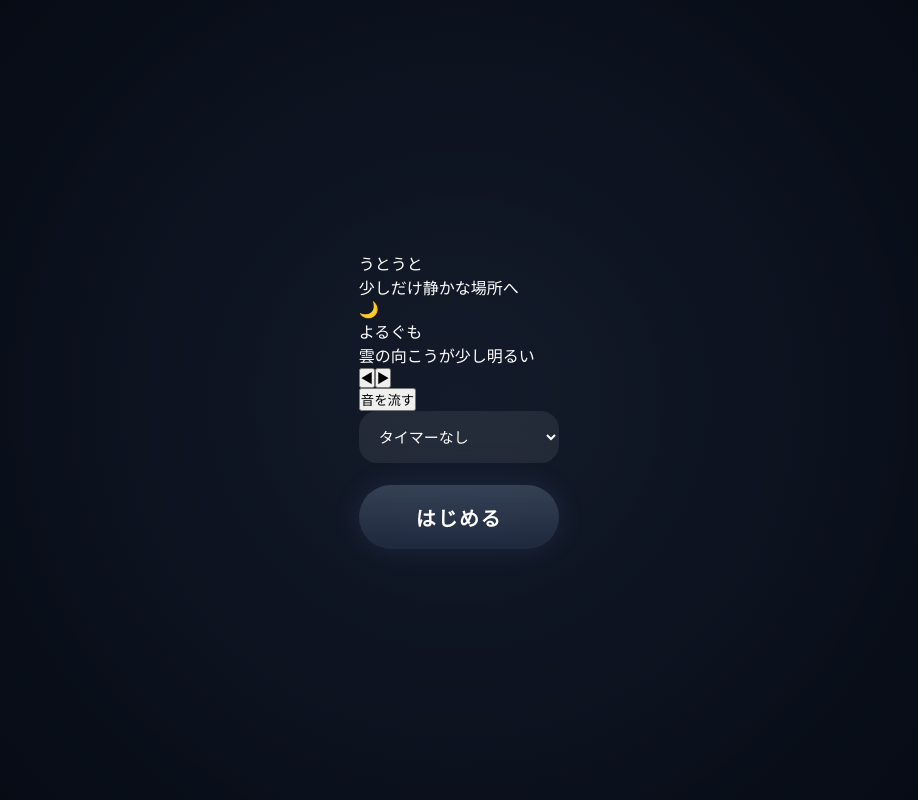
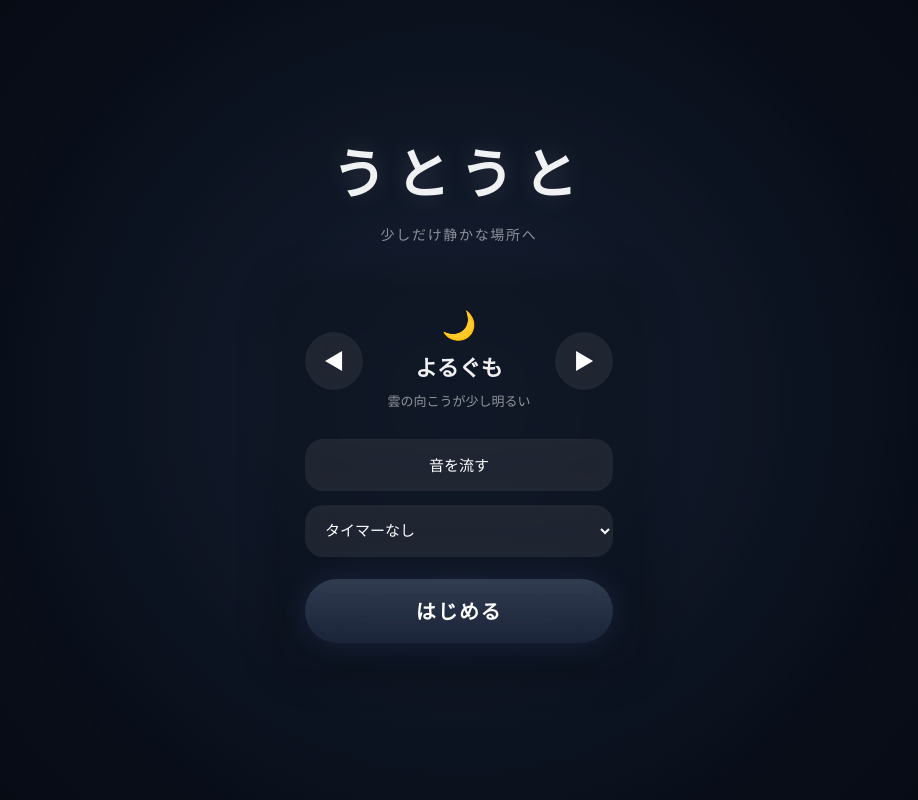
Before and after one commit to skenki01-ui/utouto, a React (Vite) app: page / in a window 1280 px wide. Shown: the whole page, without its empty margins (181-1099 px from the left). Built offline with nearby package versions, Linux system fonts and the light colour scheme.

Commit message:
refine sleep ui controls

```diff
--- a/src/App.jsx
+++ b/src/App.jsx
@@ -8,6 +8,7 @@ import "./index.css";
 import "./App.css";
 
 import StartScreen from "./components/StartScreen.jsx";
+import MenuModal from "./components/MenuModal.jsx";
 
 import modeList from "./data/modeList.js";
 
@@ -19,6 +20,9 @@ export default function App() {
     useState("yorugumo");
 
   const [started, setStarted] =
+    useState(false);
+
+  const [menuOpen, setMenuOpen] =
     useState(false);
 
   const [soundOn, setSoundOn] =
@@ -36,11 +40,8 @@ export default function App() {
   const [showLabel, setShowLabel] =
     useState(true);
 
-  const [showUi, setShowUi] =
+  const [showControls, setShowControls] =
     useState(true);
-
-  const [showAdjust, setShowAdjust] =
-    useState(false);
 
   const currentMode = useMemo(() => {
 
@@ -57,11 +58,52 @@ export default function App() {
 
   /* ---------- sound ---------- */
 
+  function stopAudio() {
+
+    if (audioInstance?.fadeOut) {
+
+      audioInstance.fadeOut();
+
+    }
+
+    setAudioInstance(null);
+
+    setSoundOn(false);
+
+  }
+
+  function startAudio() {
+
+    const audio =
+      createModeSound(
+        currentMode.sound
+      );
+
+    setAudioInstance(audio);
+
+    setSoundOn(true);
+
+  }
+
+  function toggleSound() {
+
+    if (soundOn) {
+
+      stopAudio();
+
+    } else {
+
+      startAudio();
+
+    }
+
+  }
+
+  /* ---------- mode change ---------- */
+
   useEffect(() => {
 
-    if (!soundOn) {
-      return;
-    }
+    if (!soundOn) return;
 
     if (audioInstance?.fadeOut) {
 
@@ -102,17 +144,7 @@ export default function App() {
     const timer =
       setTimeout(() => {
 
-        if (
-          audioInstance?.fadeOut
-        ) {
-
-          audioInstance.fadeOut();
-
-        }
-
-        setAudioInstance(null);
-
-        setSoundOn(false);
+        stopAudio();
 
       }, sleepTimer);
 
@@ -128,6 +160,8 @@ export default function App() {
   /* ---------- mode label ---------- */
 
   useEffect(() => {
+
+    if (!started) return;
 
     setVisible(false);
 
@@ -155,7 +189,7 @@ export default function App() {
 
     };
 
-  }, [mode]);
+  }, [mode, started]);
 
   /* ---------- auto hide ui ---------- */
 
@@ -163,14 +197,12 @@ export default function App() {
 
     if (!started) return;
 
-    setShowUi(true);
+    setShowControls(true);
 
     const timer =
       setTimeout(() => {
 
-        setShowUi(false);
-
-        setShowAdjust(true);
+        setShowControls(false);
 
       }, 4200);
 
@@ -179,19 +211,19 @@ export default function App() {
 
   }, [started, mode]);
 
-  function wakeUi() {
+  function wakeControls() {
 
-    setShowUi(true);
+    setShowControls(true);
 
-    setShowAdjust(false);
+    const timer =
+      setTimeout(() => {
 
-    setTimeout(() => {
+        setShowControls(false);
 
-      setShowUi(false);
+      }, 4200);
 
-      setShowAdjust(true);
-
-    }, 4200);
+    return () =>
+      clearTimeout(timer);
 
   }
 
@@ -202,7 +234,7 @@ export default function App() {
 
         if (started) {
 
-          wakeUi();
+          wakeControls();
 
         }
 
@@ -215,36 +247,7 @@ export default function App() {
           mode={mode}
           setMode={setMode}
           soundOn={soundOn}
-          setSoundOn={(next) => {
-
-            if (!soundOn) {
-
-              const audio =
-                createModeSound(
-                  currentMode.sound
-                );
-
-              setAudioInstance(audio);
-
-              setSoundOn(true);
-
-            } else {
-
-              if (
-                audioInstance?.fadeOut
-              ) {
-
-                audioInstance.fadeOut();
-
-              }
-
-              setAudioInstance(null);
-
-              setSoundOn(false);
-
-            }
-
-          }}
+          setSoundOn={toggleSound}
           sleepTimer={sleepTimer}
           setSleepTimer={setSleepTimer}
           setStarted={setStarted}
@@ -263,6 +266,8 @@ export default function App() {
           >
             <CurrentComponent />
           </div>
+
+          {/* ---------- label ---------- */}
 
           <div
             className={
@@ -284,29 +289,32 @@ export default function App() {
 
           </div>
 
-          {/* ---------- UI ---------- */}
+          {/* ---------- top buttons ---------- */}
 
           <div
             style={{
               position: "absolute",
+
               top: 20,
               right: 20,
 
               display: "flex",
               gap: "10px",
 
+              zIndex: 50,
+
               opacity:
-                showUi ? 1 : 0,
+                showControls
+                  ? 1
+                  : 0,
 
               transition:
                 "opacity 1.8s ease",
 
               pointerEvents:
-                showUi
+                showControls
                   ? "auto"
                   : "none",
-
-              zIndex: 50,
             }}
           >
 
@@ -316,11 +324,13 @@ export default function App() {
 
                 e.stopPropagation();
 
-                setStarted(false);
+                toggleSound();
 
               }}
             >
-              ✕
+              {soundOn
+                ? "♫"
+                : "◯"}
             </button>
 
             <button
@@ -329,95 +339,31 @@ export default function App() {
 
                 e.stopPropagation();
 
-                if (!soundOn) {
-
-                  const audio =
-                    createModeSound(
-                      currentMode.sound
-                    );
-
-                  setAudioInstance(audio);
-
-                  setSoundOn(true);
-
-                } else {
-
-                  if (
-                    audioInstance?.fadeOut
-                  ) {
-
-                    audioInstance.fadeOut();
-
-                  }
-
-                  setAudioInstance(null);
-
-                  setSoundOn(false);
-
-                }
+                setMenuOpen(true);
 
               }}
             >
-              {soundOn
-                ? "♫"
-                : "◯"}
+              ︙
             </button>
 
           </div>
 
-          {/* ---------- adjust ---------- */}
+          {/* ---------- menu ---------- */}
 
-          <button
-            onClick={(e) => {
+          {menuOpen && (
 
-              e.stopPropagation();
+            <MenuModal
+              mode={mode}
+              setMode={setMode}
+              soundOn={soundOn}
+              setSoundOn={toggleSound}
+              sleepTimer={sleepTimer}
+              setSleepTimer={setSleepTimer}
+              setStarted={setStarted}
+              setMenuOpen={setMenuOpen}
+            />
 
-              setShowUi(true);
-
-              setShowAdjust(false);
-
-            }}
-            style={{
-              position: "absolute",
-
-              right: 20,
-              bottom: 28,
-
-              width: 52,
-              height: 52,
-
-              borderRadius: "50%",
-
-              border: "none",
-
-              background:
-                "rgba(255,255,255,0.08)",
-
-              backdropFilter:
-                "blur(12px)",
-
-              color: "white",
-
-              fontSize: "20px",
-
-              opacity:
-                showAdjust
-                  ? 1
-                  : 0,
-
-              transition:
-                "opacity 1.8s ease",
-
-              pointerEvents:
-                showAdjust
-                  ? "auto"
-                  : "none",
-
-              zIndex: 60,
-            }}
-          >
-            ︙
-          </button>
+          )}
 
         </>
 
@@ -425,5 +371,4 @@ export default function App() {
 
     </div>
   );
-
 }
--- a/src/components/StartScreen.jsx
+++ b/src/components/StartScreen.jsx
@@ -1,6 +1,6 @@
 import "./StartScreen.css";
 
-import modeList from "../data/modeList.js";
+import modeList from "../data/modeList";
 
 export default function StartScreen({
   mode,
@@ -17,78 +17,84 @@ export default function StartScreen({
       (m) => m.id === mode
     );
 
-  const currentMode =
+  const current =
     modeList[currentIndex];
 
   function prevMode() {
 
-    const next =
-      currentIndex <= 0
+    const newIndex =
+      currentIndex === 0
         ? modeList.length - 1
         : currentIndex - 1;
 
-    setMode(modeList[next].id);
+    setMode(
+      modeList[newIndex].id
+    );
 
   }
 
   function nextMode() {
 
-    const next =
-      currentIndex >=
+    const newIndex =
+      currentIndex ===
       modeList.length - 1
         ? 0
         : currentIndex + 1;
 
-    setMode(modeList[next].id);
+    setMode(
+      modeList[newIndex].id
+    );
 
   }
 
   return (
     <div className="startScreen">
 
+      <div className="backgroundGlow" />
+
       <div className="startInner">
 
-        <div className="startLogo">
+        <div className="titleArea">
 
-          <div className="startTitle">
+          <div className="mainTitle">
             うとうと
           </div>
 
-          <div className="startSub">
+          <div className="subTitle">
             少しだけ静かな場所へ
           </div>
 
         </div>
 
-        <div className="heroCard">
+        <div className="modeCard">
 
-          <div className="heroGlow" />
-
-          <div className="heroIcon">
-            {currentMode.icon}
-          </div>
-
-          <div className="heroName">
-            {currentMode.name}
-          </div>
-
-          <div className="heroDescription">
-            {currentMode.description}
-          </div>
-
-        </div>
-
-        <div className="switchArea">
+          <div className="modeTop">
 
             <button
-            className="switchButton"
+              className="arrowButton"
               onClick={prevMode}
             >
               ◀
             </button>
 
+            <div className="modeInfo">
+
+              <div className="modeIcon">
+                {current.icon}
+              </div>
+
+              <div className="modeName">
+                {current.name}
+              </div>
+
+              <div className="modeDescription">
+                {current.description}
+              </div>
+
+            </div>
+
             <button
-            className="switchButton"
+              className="arrowButton"
               onClick={nextMode}
             >
               ▶
@@ -96,16 +102,16 @@ export default function StartScreen({
 
           </div>
 
-        <div className="settingArea">
+          <button
+            className="soundButtonLarge"
+            onClick={() => {
 
-          <button
-            className="settingButton"
-            onClick={() => {
               setSoundOn(!soundOn);
+
             }}
           >
             {soundOn
-              ? "音を流している"
+              ? "音を止める"
               : "音を流す"}
           </button>
 
@@ -113,11 +119,14 @@ export default function StartScreen({
             className="timerSelect"
             value={sleepTimer}
             onChange={(e) => {
+
               setSleepTimer(
                 Number(e.target.value)
               );
+
             }}
           >
+
             <option value={0}>
               タイマーなし
             </option>
@@ -136,12 +145,12 @@ export default function StartScreen({
 
           </select>
 
-        </div>
-
           <button
             className="startButton"
             onClick={() => {
+
               setStarted(true);
+
             }}
           >
             はじめる
@@ -150,5 +159,7 @@ export default function StartScreen({
         </div>
 
       </div>
+
+    </div>
   );
 }
```
Lines whose indentation alone changed are shown as unchanged.
